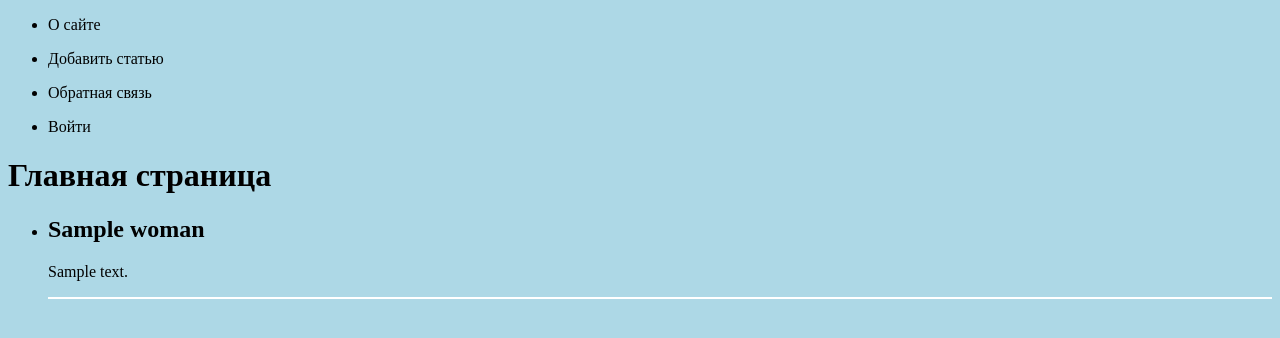
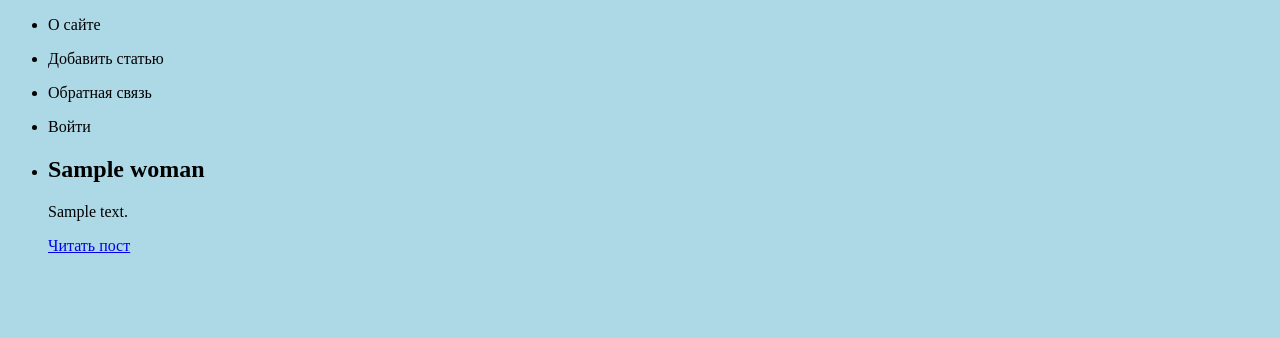
Before and after one commit to bfwuw-rsrkf/famous-women, a Django app: page /women/index/ in a window 1280 px wide. Shown: the top 338 px of the page. Run offline with Django 4.2, Linux system fonts and the light colour scheme; tables that the repository leaves empty hold one stand-in row (values such as "Sample post").

Commit message:
changed index.html

```diff
--- a/coolsite0/templates/index.html
+++ b/coolsite0/templates/index.html
@@ -1,14 +1,15 @@
 {% extends 'base.html' %}
 
 {% block content %}
-    <h1> {{ title }} </h1>
-    <ul>
-        {% for p in posts %}
-        <li>
-            <h2>{{p.title}}</h2>
-            <p>{{p.content}}</p>
-            <hr color="white">
-        </li>
-        {% endfor %}
-    </ul>
+<ul class="list-articles">
+  {% for p in posts %}
+      <li><h2>{{p.title}}</h2>
+  {% autoescape on %}
+  {{p.content|linebreaks|truncatewords:50}}
+  {% endautoescape %}
+      <div class="clear"></div>
+      <p class="link-read-post"><a href="#">Читать пост</a></p>
+      </li>
+  {% endfor %}
+</ul>
 {% endblock %}
```
